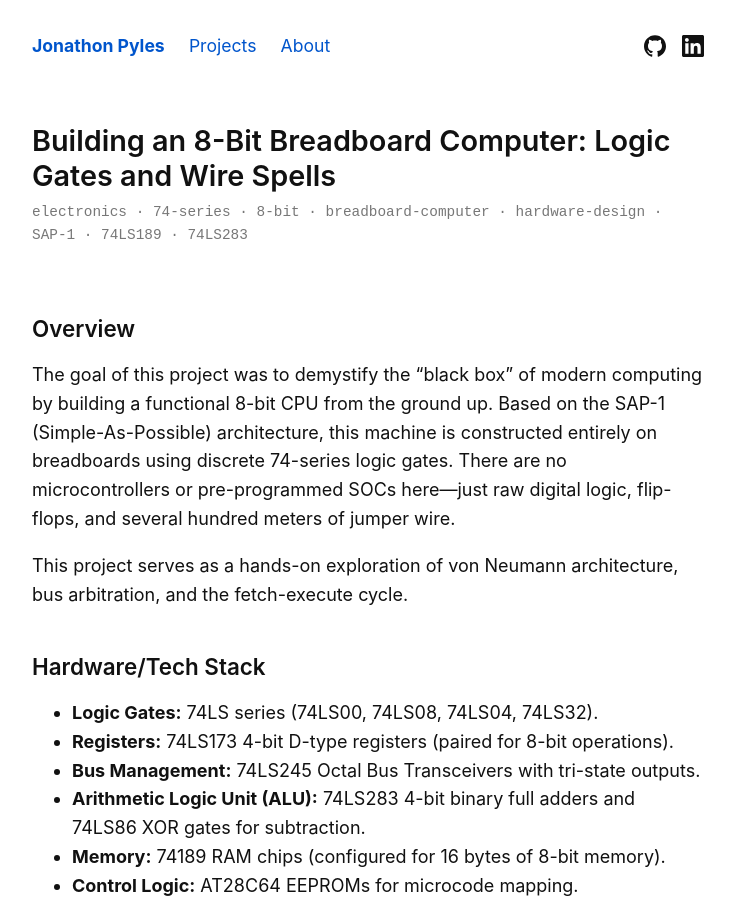
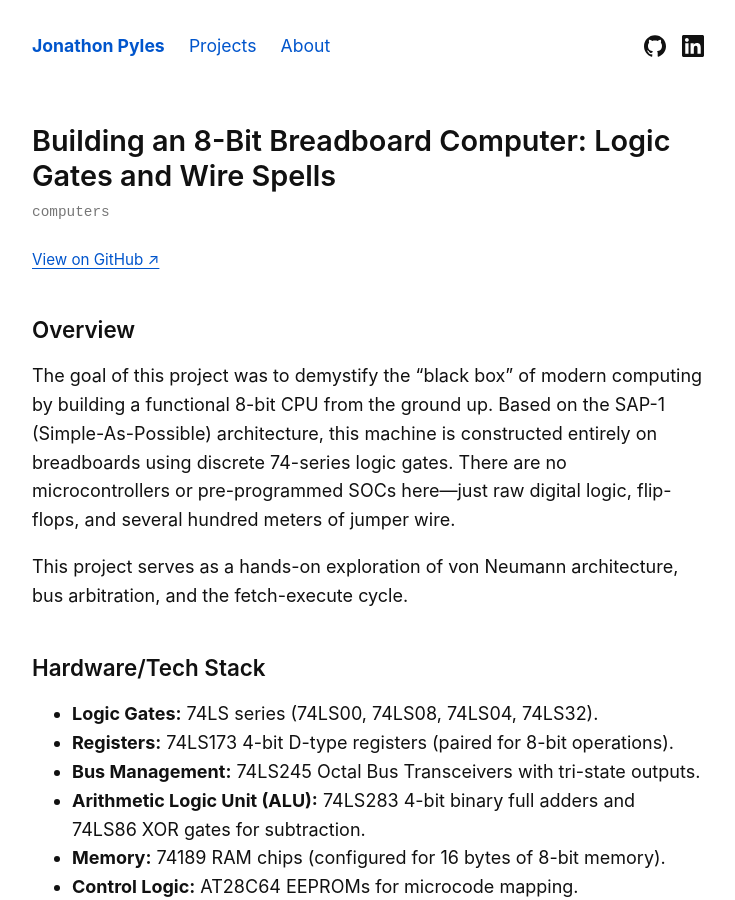
Before and after one commit to JNPyles/JNPyles.github.io, a Jekyll site: the page built from _posts/2025-05-21-8bit-breadboard-computer.md, in a window 1280 px wide and 900 px high. Shown: the whole window, without its empty margins (272-1007 px from the left). Built offline with Jekyll 4.4.1, drawn with Linux system fonts in a browser that asks for light colours.

Commit message:
Update 2025-05-21-8bit-breadboard-computer.md
Website updates

```diff
--- a/_posts/2025-05-21-8bit-breadboard-computer.md
+++ b/_posts/2025-05-21-8bit-breadboard-computer.md
@@ -2,8 +2,9 @@
 layout: project
 title: "Building an 8-Bit Breadboard Computer: Logic Gates and Wire Spells"
 date: 2025-05-21
-categories: [project]
-tags: [electronics, 74-series, 8-bit, breadboard-computer, hardware-design, SAP-1, 74LS189, 74LS283]
+categories: [educational]
+tags: [computers]
+github_url: "https://github.com/JNPyles/8-Bit-Breadboard-Computer-Project"
 description: "A deep dive into the construction of a functional 8-bit CPU built entirely from discrete 74-series logic gates on breadboards."
 ---
 
```
